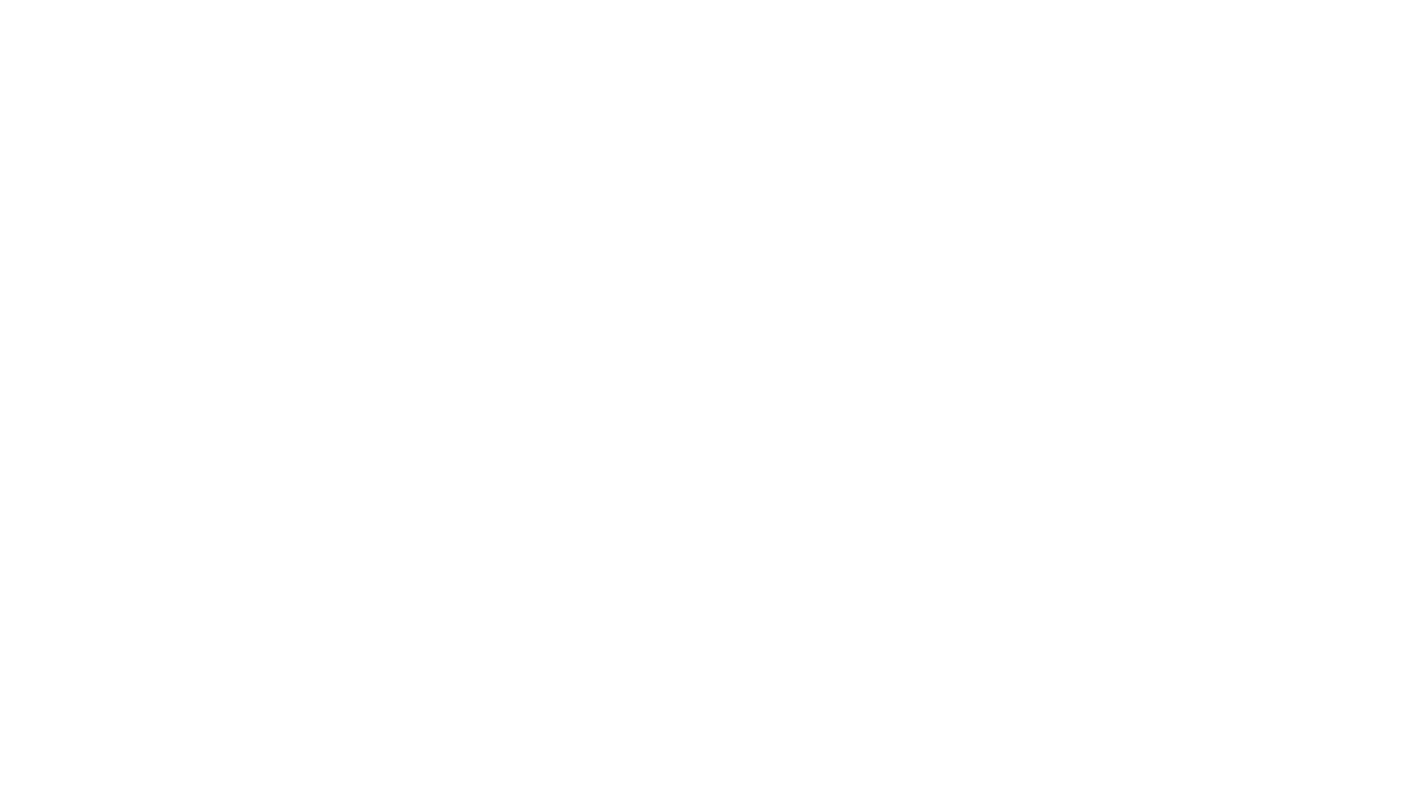
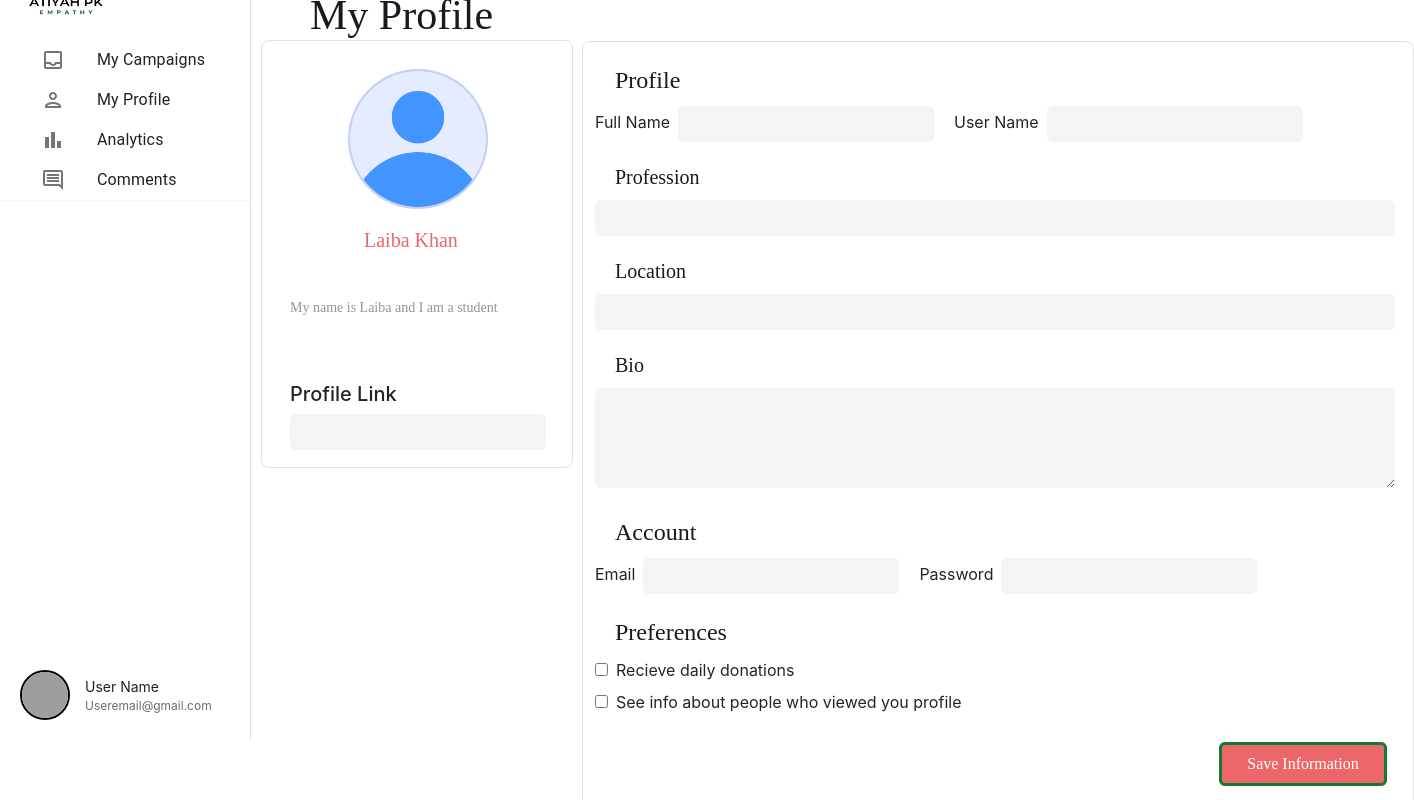
Before and after one commit to Danishkhilji/atiyah-pk, a React (Create React App) app in the folder client/: page /donor/profile in a window 1280 px wide. Before the commit this address had no page. Shown: the part 60-860 px from the top of the page, 1414 px wide, since content can reach past the window. Before the commit the page ends 800 px from the top, so only its background shows below. Built offline with nearby package versions, Linux system fonts and the light colour scheme; grey boxes are pictures that could not be loaded.

Commit message:
profile picture change functionality added

```diff
--- a/client/src/pages/websites/RecieverProfile.jsx
+++ b/client/src/pages/websites/Profile.jsx
@@ -1,10 +1,11 @@
-import React from 'react';
+import React, { useState } from 'react';
 import Sidebar from "../../components/Sidebar/drawer";
 import HomeOutlinedIcon from "@mui/icons-material/HomeOutlined";
 import InboxOutlinedIcon from "@mui/icons-material/InboxOutlined";
 import PersonOutlinedIcon from "@mui/icons-material/PersonOutlined";
 import BarChartOutlinedIcon from "@mui/icons-material/BarChartOutlined";
 import CommentOutlinedIcon from "@mui/icons-material/CommentOutlined";
+import User from '../../Assets/logos/user.png'
 import { useEffect } from 'react';
 
 
@@ -17,13 +18,50 @@ const data = [
   { name: "Comments", icon: <CommentOutlinedIcon /> },
 ];
 
-const ReceiverProfile = () => {
+
+const Profile = () => {
+  const [selectedProfilePicture, setSelectedProfilePicture] = useState(null);
+  const [previewProfilePicture, setPreviewProfilePicture] = useState(null);
+
   useEffect(() => {
     const metaTag = document.createElement('meta');
     metaTag.name = 'viewport';
     metaTag.content = 'width=device-width, initial-scale=1.0';
     document.head.appendChild(metaTag);
   }, []);
+
+  const handleProfilePictureChange = (event) => {
+    const file = event.target.files[0];
+    setSelectedProfilePicture(file);
+    setPreviewProfilePicture(URL.createObjectURL(file));
+  };
+
+  const updateProfilePicture = () => {
+    if (!selectedProfilePicture) {
+      return; // No profile picture selected, do nothing
+    }
+
+    const formData = new FormData();
+    formData.append("profilePicture", selectedProfilePicture);
+
+    // Replace 'YOUR_API_ENDPOINT' with the actual endpoint where you handle profile picture updates on the server
+    fetch("YOUR_API_ENDPOINT", formData)
+      .then((response) => {
+        // Handle success response, e.g., show a success message
+        console.log("Profile picture updated successfully!");
+
+        // After the update is successful, you can update the profile picture on the frontend
+        // Assuming you have the URL to the updated profile picture
+        // Replace 'NEW_PROFILE_PICTURE_URL' with the actual URL of the updated profile picture
+        const newProfilePictureURL = "NEW_PROFILE_PICTURE_URL";
+        setSelectedProfilePicture(newProfilePictureURL);
+      })
+      .catch((error) => {
+        // Handle error, e.g., show an error message
+        console.error("Error updating profile picture:", error);
+      });
+  };
+
 
 
 
@@ -248,8 +286,17 @@ const ReceiverProfile = () => {
         <h2 style={{ fontFamily: "Poppins", fontSize: "42px", color: "#171A1FFF", marginBottom: "10px", marginTop: "20px" }}>My Profile</h2>
         <div style={containerStyle} className="container">
           <div style={avatarStyle} className="avatar">
-            <img src={require('../../Assets/logos/user.png').default} alt="Avatar" style={avatarImgStyle} />
-            <div style={avatarBadgeStyle} className="badge"></div>
+            <label htmlFor="profilePictureInput">
+              <img src={previewProfilePicture || selectedProfilePicture || User} alt="Avatar" style={avatarImgStyle} />
+              <div style={avatarBadgeStyle} className="badge"></div>
+            </label>
+            <input
+              type="file"
+              id="profilePictureInput"
+              accept=".png, .jpg, .jpeg"
+              style={{ display: "none" }}
+              onChange={handleProfilePictureChange}
+            />
           </div>
 
           <div style={textStyle} className="text">
@@ -323,8 +370,7 @@ const ReceiverProfile = () => {
               <input type="checkbox" id="checkbox2" style={{ marginRight: '8px' }} />
               <label htmlFor="checkbox2">See info about people who viewed you profile </label>
             </div>
-            <button style={buttonStyle} className="button">Save Information</button>
-
+            <button style={buttonStyle} className="button" onClick={updateProfilePicture}>Save Information</button>
           </div>
         </div>
       </div>
@@ -332,4 +378,4 @@ const ReceiverProfile = () => {
   );
 };
 
-export default ReceiverProfile;
+export default Profile;
--- a/client/src/routes/routes.jsx
+++ b/client/src/routes/routes.jsx
@@ -17,7 +17,7 @@ import ViewAll from '../pages/websites/ViewAll';
 // import RecieverProfile from '../pages/reciver/RecieverProfile';
 // import UploadCampaign from '../pages/reciver/UploadCampaign'
 import ReciverDashboard from '../pages/receiver/receiverDashboard';
-import RecieverProfile from '../pages/websites/RecieverProfile';
+import Profile from '../pages/websites/Profile';
 import UploadCampaign from '../pages/receiver/UploadCampaign';
 import ForgetPass from '../pages/websites/login/ForgetScreens/ForgetPass';
 import OTP from '../pages/websites/login/ForgetScreens/OTP';
@@ -47,12 +47,13 @@ const AppRoutes = () => {
 
           <Route path="campaign-details" element={<CampaignPage />} />
           <Route path="donor" element={<DonorLandingPage />} />
+          <Route path="donor/profile" element={<Profile />} />
           <Route path="donation" element={<Donation />} />
           <Route path="success" element={<Success />} />
           <Route path="all-campaigns" element={<ViewAll />} />
 
           <Route path="receiver" element={<ReciverDashboard />} />
-          <Route path="receiver/profile" element={<RecieverProfile />} />
+          <Route path="receiver/profile" element={<Profile />} />
       {/* </Route> */}
     </Routes>
   )
```
